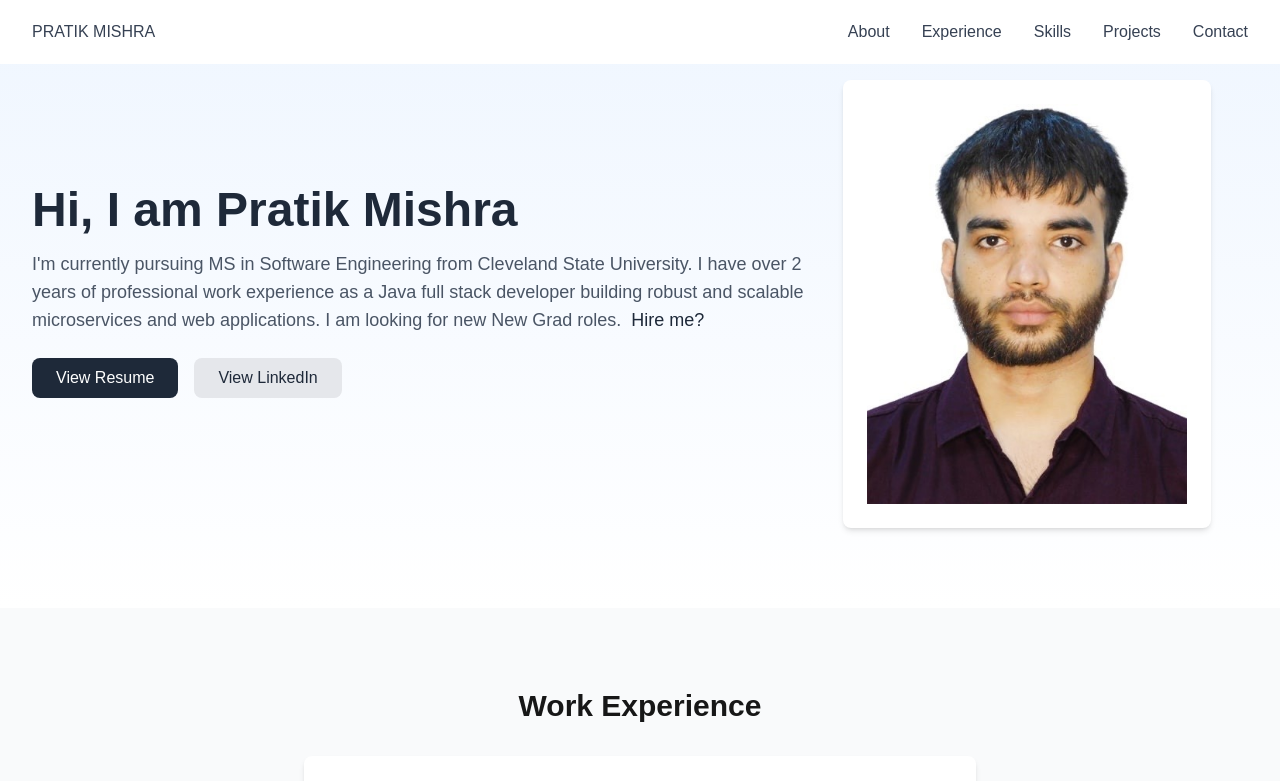
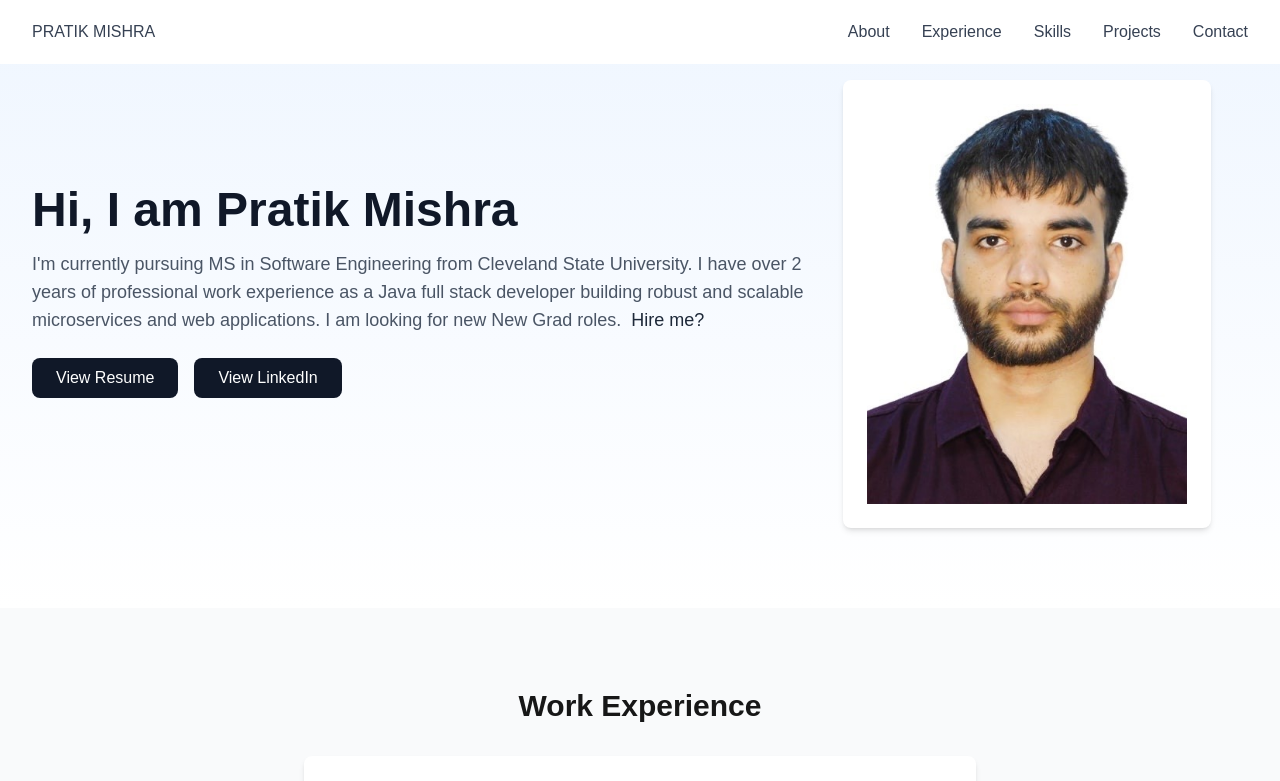
Before and after one commit to pratikmishra17/portfolio, a Next.js app in the folder my-portfolio/: page / in a window 1280 px wide. Shown: the top 781 px of the page. Built offline with nearby package versions, Linux system fonts and the light colour scheme.

Commit message:
button changes

```diff
--- a/my-portfolio/src/app/components/Navbar.tsx
+++ b/my-portfolio/src/app/components/Navbar.tsx
@@ -43,7 +43,7 @@ export default function Navbar() {
 
       {/* Mobile Dropdown */}
       {isMenuOpen && (
-        <div className="md:hidden bg-gray-50 dark:bg-gray-800">
+        <div className="md:hidden bg-white dark:bg-gray-900">
           <ul className="flex flex-col items-center space-y-4 py-4">
             <Link href="#about" className="text-gray-900 dark:text-white hover:text-blue-700 dark:hover:text-blue-500" onClick={handleMenuClick}>About</Link>
             <Link href="#experience" className="text-gray-900 dark:text-white hover:text-blue-700 dark:hover:text-blue-500" onClick={handleMenuClick}>Experience</Link>
--- a/my-portfolio/src/app/page.tsx
+++ b/my-portfolio/src/app/page.tsx
@@ -13,7 +13,7 @@ export default function Home() {
 
     {/* Left Content - About Description (2/3) */}
     <div className="md:w-2/3 pr-8">
-      <h1 className="text-4xl md:text-5xl font-bold mb-4 text-gray-800 dark:text-white">
+      <h1 className="text-4xl md:text-5xl font-bold mb-4 text-gray-900 dark:text-white">
         Hi, I am Pratik Mishra
       </h1>
       <p className="text-lg mb-6 text-gray-600 dark:text-gray-300">
@@ -26,10 +26,11 @@ export default function Home() {
       </p>
 
       <div className="flex flex-wrap gap-4 mb-6">  {/* Add margin-bottom here */}
-        <a href="/Pratik Mishra Software Engineering.pdf" className="bg-gray-800 hover:bg-gray-100 text-white font-medium py-2 px-6 rounded-lg transition-colors">
+      <a href="/Pratik Mishra Software Engineering.pdf" className="bg-gray-900 hover:bg-white hover:text-black text-white font-medium py-2 px-6 rounded-lg transition-all duration-300 hover:shadow-lg">
+
           View Resume
         </a>
-        <a href="https://www.linkedin.com/in/pratik-mishraa/" className="bg-gray-200 hover:bg-gray-300 text-gray-800 font-medium py-2 px-6 rounded-lg transition-colors dark:bg-gray-700 dark:hover:bg-gray-600 dark:text-white">
+        <a href="https://www.linkedin.com/in/pratik-mishraa/" className="bg-gray-900 hover:bg-white hover:text-black text-white font-medium py-2 px-6 rounded-lg transition-all duration-300 hover:shadow-lg">
           View LinkedIn
         </a>
       </div>
```
